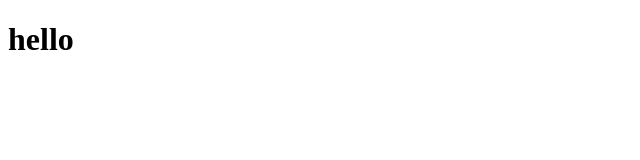
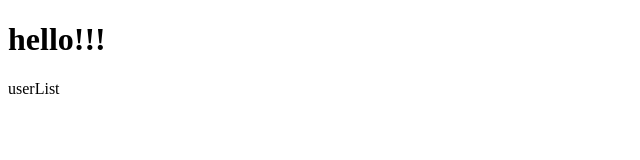
Before and after one commit to ValeraKaktotak/React-Redux-TypeScript, a React (Create React App) app: page / in a window 1280 px wide. Shown: the top 160 px of the page, without its empty margins (0-640 px from the left). Built offline with nearby package versions, Linux system fonts and the light colour scheme.

Commit message:
typed state and create hook useTypeSelector

```diff
--- a/src/App.tsx
+++ b/src/App.tsx
@@ -1,8 +1,10 @@
+import UserList from "components/UserList";
 
 const App = () => {
   return (
     <div className="App">
-     <h1>hello</h1>
+     <h1>hello!!!</h1>
+     <UserList />
     </div>
   );
 }
--- /dev/null
+++ b/src/components/UserList.tsx
@@ -0,0 +1,15 @@
+import React from "react"
+import { useSelector } from "react-redux"
+
+
+const UserList: React.FC = () => {
+    const state = useSelector(state => state)
+    console.log(state)
+    return (
+        <div>
+            userList
+        </div>
+    )
+}
+
+export default UserList
--- /dev/null
+++ b/src/hooks/useTypedSelector.tsx
@@ -0,0 +1,5 @@
+import { TypedUseSelectorHook, useSelector } from "react-redux";
+import { RootState } from "store/reducers";
+
+
+export const useTypedSelector: TypedUseSelectorHook<RootState> = useSelector
--- a/src/index.tsx
+++ b/src/index.tsx
@@ -1,7 +1,13 @@
 import ReactDOM from 'react-dom/client';
-import App from './App';
+import App from 'App';
+import { Provider } from 'react-redux';
+import { store } from 'store';
 
 const root = ReactDOM.createRoot(
   document.getElementById('root') as HTMLElement
 );
-root.render(<App />);
+root.render(
+  <Provider store={store}>
+    <App />
+  </Provider>
+);
--- a/src/store/reducers/index.ts
+++ b/src/store/reducers/index.ts
@@ -6,3 +6,6 @@ import { userReducer } from "./userReducer";
 export const rootReducer = combineReducers({
     user: userReducer,
 })
+
+//typed state
+export type RootState = ReturnType<typeof rootReducer>
```
